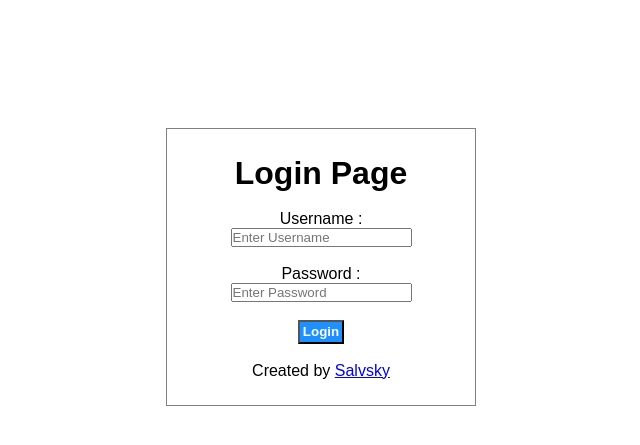
After one commit to Salvsky/SampleOrderingSystem, a PHP site: page /SampleFoodOrdering/admin/login.php in a window 1280 px wide. The commit adds this page. Shown: the top 445 px of the page, without its empty margins (319-959 px from the left). Run offline with PHP 8.4, Linux system fonts and the light colour scheme.

Commit message:
Naglagay ng Login, Logout, Access Control si boss

```diff
--- /dev/null
+++ b/admin/login.php
@@ -0,0 +1,86 @@
+<?php
+include('../config/constants.php');
+
+?>
+
+<!DOCTYPE html>
+<html lang="en">
+<head>
+    <meta charset="UTF-8">
+    <meta name="viewport" content="width=device-width, initial-scale=1.0">
+    <title>Login - Food Ordering System</title>
+    <link rel="stylesheet" href="../css/admin.css">
+</head>
+<body>
+    <div class="login">
+        <h1 class="text-center">Login Page</h1>
+
+        <?php
+            if(isset($_SESSION['login-status'])){
+                echo $_SESSION['login-status'];
+                unset($_SESSION['login-status']);
+            }
+
+            if(isset($_SESSION['no-login-message'])){
+                echo $_SESSION['no-login-message'];
+                unset($_SESSION['no-login-message']);
+            }
+
+        ?>
+
+    <br>
+        <!-- LOGIN FORM STARTS HERE-->
+        <form action="#" method="POST" class="text-center">
+            Username :
+            <input type="text" name="FORMUsername" placeholder="Enter Username">
+            <br><br>
+            Password :
+            <input type="password" name="FORMPassword" placeholder="Enter Password">
+            <br> <br>
+            <input type="submit" name="FORMSubmit" value="Login" class="btn-primary">
+
+        </form>
+        <br>
+        <!-- LOGIN FORM ENDS HERE-->
+
+        <p class="text-center">Created by <a href="https://youtu.be/bk_5SAH7Oyk?si=gyhD11EcknQuBuWL">Salvsky</a></p>
+    </div>
+</body>
+</html>
+
+
+<?php
+    // Check whether the submit button is clicked or not
+
+    if(isset($_POST['FORMSubmit'])){
+        // Process for login
+        // 1. Get the Data from the Login Form
+
+        $username = $_POST['FORMUsername'];
+        $password = md5($_POST['FORMPassword']);
+
+
+        // 2. SQL to Check whether the user with username and password exist or not
+
+        $queryValidate = "SELECT * FROM tbl_admin WHERE
+        username = '$username' AND password = '$password'";
+
+        $sqlValidate = mysqli_query($conn, $queryValidate);
+
+            if($sqlValidate == true){
+                $count = mysqli_num_rows($sqlValidate);
+                if($count == 1){
+                    $_SESSION['login-status'] = "<div class='success'>Login Successful.</div>";
+                    $_SESSION['user'] = $username; // To check whether the user is logged in or not and logout will unset it
+
+                    header("location:".SITEURL.'admin/index.php');
+                }else{
+                    $_SESSION['login-status'] = "<div class='error text-center'>Login Failed.</div>";
+                    header("location:".SITEURL.'admin/login.php');
+                }
+            }
+
+    }
+
+
+?>
--- a/admin/manage-admin.php
+++ b/admin/manage-admin.php
@@ -38,9 +38,8 @@ include('partials/menu.php');
                     echo $_SESSION['password-change'];
                     unset($_SESSION['password-change']);
                 }
+            ?>
 
-
-            ?>
             <br><br><br>
             <a href="add-admin.php" class="btn-primary">Add Admin</a>
             <br><br>
@@ -75,8 +74,8 @@ include('partials/menu.php');
                                 $id = $rows['id'];
                                 $full_name = $rows['full_name'];
                                 $username = $rows['username'];
+                                // Display the values in our table
 
-                                // Display the values in our table
                                 ?>
                                 <tr>
                                     <td><?php echo $id ?> </td>
--- a/admin/partials/menu.php
+++ b/admin/partials/menu.php
@@ -1,5 +1,6 @@
 <?php
 include('../config/constants.php');
+include('login-validation.php');
 ?>
 
 
@@ -21,6 +22,7 @@ include('../config/constants.php');
                 <li><a href="manage-category.php">Category</a></li>
                 <li><a href="manage-food.php">Food</a></li>
                 <li><a href="manage-order.php">Order</a></li>
+                <li><a href="logout.php">LOG OUT</a></li>
             </ul>
         </div>
     </div>
--- a/admin/update-password.php
+++ b/admin/update-password.php
@@ -76,14 +76,12 @@ include('partials/menu.php');
                                     if($count == 1){
                                         // user exist and password can be change
                                         // echo ("<script>alert('User Found')</script>");
-
                                         // Check whether the new password and confirm password match or not
                                                 if($new_password == $confirm_password){
                                                     // update the password
                                                     // echo ("<script>alert('Nays pareho')</script>");
                                                     $queryUpdate = "UPDATE tbl_admin SET
                                                         password = '$new_password' WHERE id = $id";
-
                                                     $sqlUpdate = mysqli_query($conn, $queryUpdate);
 
                                                                         if($sqlUpdate == true){
@@ -107,9 +105,6 @@ include('partials/menu.php');
                                         header('location:'.SITEURL.'admin/manage-admin.php');
                 }
             }
-        // 3. Check whether the new password and confirm password match or not
-
-        // 4. Change password if all above is true
     }
 
 ?>
--- a/css/admin.css
+++ b/css/admin.css
@@ -134,3 +134,13 @@ table tr td{
     color: white;
  }
  /* End of CSS for footer section */
+
+
+ /* CSS for the Login Page */
+
+ .login{
+    border: 1px solid grey;
+    width: 20%;
+    margin: 10% auto;
+    padding: 2%;
+ }
```
Also changed, not shown: admin/index.php (+12 -0 lines), admin/logout.php (added, +12 -0 lines), admin/partials/login-validation.php (added, +17 -0 lines). Lines whose indentation alone changed are shown as unchanged.
